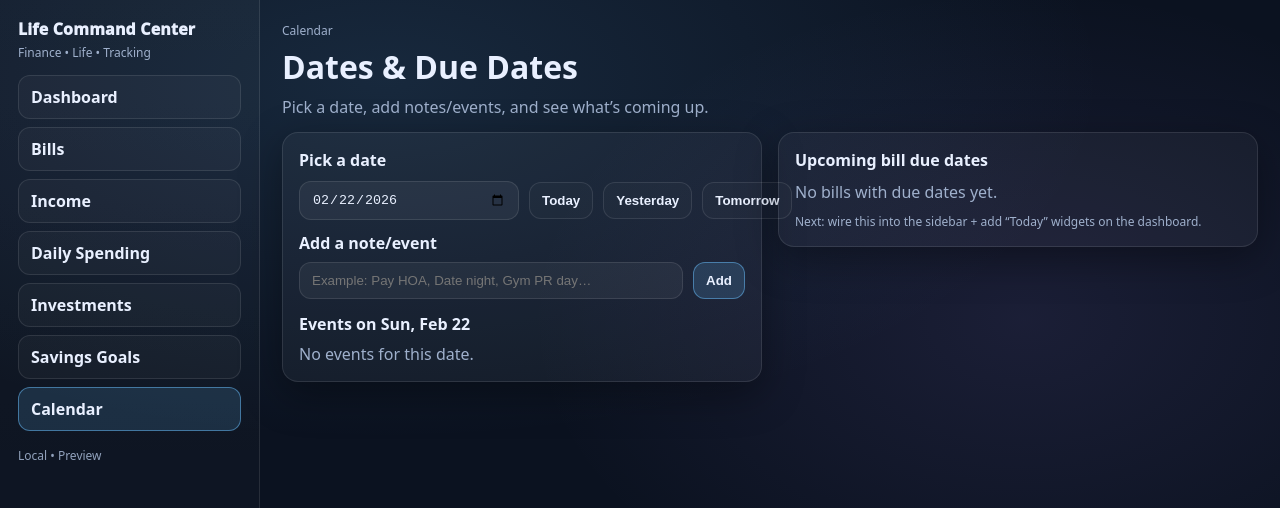
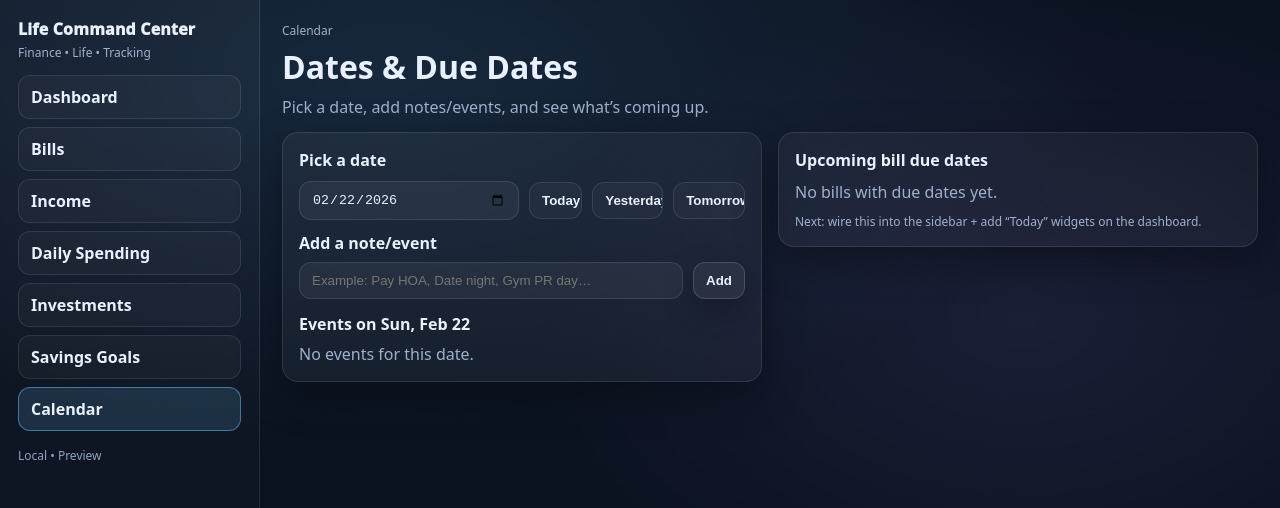
Before and after one commit to JDillard026/life-command-center, a Next.js app: page /calendar in a window 1280 px wide. Shown: the top 508 px of the page. Built offline with nearby package versions, Linux system fonts and the light colour scheme.

Commit message:
Remove unused ripple helper

```diff
--- /dev/null
+++ b/src/app/components/RippleProvider.jsx
@@ -0,0 +1,31 @@
+"use client";
+
+import { useEffect } from "react";
+
+export default function RippleProvider() {
+  useEffect(() => {
+    function handleMouseDown(e) {
+      const btn = e.target.closest(".btn, .btnGhost");
+      if (!btn) return;
+
+      const rect = btn.getBoundingClientRect();
+      const x = e.clientX - rect.left;
+      const y = e.clientY - rect.top;
+
+      const dot = document.createElement("span");
+      dot.className = "rippleDot";
+      dot.style.left = `${x}px`;
+      dot.style.top = `${y}px`;
+      dot.style.width = "8px";
+      dot.style.height = "8px";
+
+      btn.appendChild(dot);
+      setTimeout(() => dot.remove(), 650);
+    }
+
+    document.addEventListener("mousedown", handleMouseDown);
+    return () => document.removeEventListener("mousedown", handleMouseDown);
+  }, []);
+
+  return null;
+}
--- a/src/app/globals.css
+++ b/src/app/globals.css
@@ -156,3 +156,55 @@ a{ color: inherit; text-decoration: none; }
     padding-bottom: 6px;
   }
 }
+/* ---------- Bubble buttons + ripple ---------- */
+
+.btn, .btnGhost{
+  position: relative;
+  overflow: hidden;         /* required for ripple */
+  transform: translateZ(0); /* smoother */
+  transition: transform .08s ease, filter .12s ease, background .12s ease, border-color .12s ease;
+}
+
+.btn{
+  background: rgba(255,255,255,.06);
+  border: 1px solid rgba(255,255,255,.14);
+  box-shadow: 0 10px 30px rgba(0,0,0,.25);
+}
+
+.btnGhost{
+  background: rgba(255,255,255,.03);
+  border: 1px solid rgba(255,255,255,.10);
+}
+
+.btn:hover, .btnGhost:hover{
+  filter: brightness(1.10);
+  transform: translateY(-1px);
+}
+
+.btn:active, .btnGhost:active{
+  transform: translateY(0px) scale(.98);
+}
+
+/* Nice keyboard focus */
+.btn:focus-visible, .btnGhost:focus-visible, .input:focus-visible{
+  outline: none;
+  box-shadow: 0 0 0 3px rgba(255,255,255,.16), 0 0 0 6px rgba(99,179,237,.18);
+}
+
+/* Ripple element that we inject on click */
+.rippleDot{
+  position: absolute;
+  border-radius: 999px;
+  pointer-events: none;
+  background: rgba(255,255,255,.85); /* the “white dot” */
+  transform: translate(-50%, -50%) scale(0);
+  opacity: 1;
+  animation: rippleDot .55s ease-out forwards;
+  mix-blend-mode: screen;
+}
+
+@keyframes rippleDot{
+  0%   { transform: translate(-50%, -50%) scale(0); opacity: .9; }
+  60%  { transform: translate(-50%, -50%) scale(12); opacity: .35; }
+  100% { transform: translate(-50%, -50%) scale(18); opacity: 0; }
+}
--- a/src/app/layout.jsx
+++ b/src/app/layout.jsx
@@ -1,5 +1,6 @@
 import "./globals.css";
 import SideNav from "./components/SideNav";
+import RippleProvider from "./components/RippleProvider";
 
 export const metadata = { title: "Life Command Center" };
 
@@ -7,6 +8,7 @@ export default function RootLayout({ children }) {
   return (
     <html lang="en">
       <body>
+        <RippleProvider />
         <div className="appShell">
           <SideNav />
           <div className="appMain">
```
